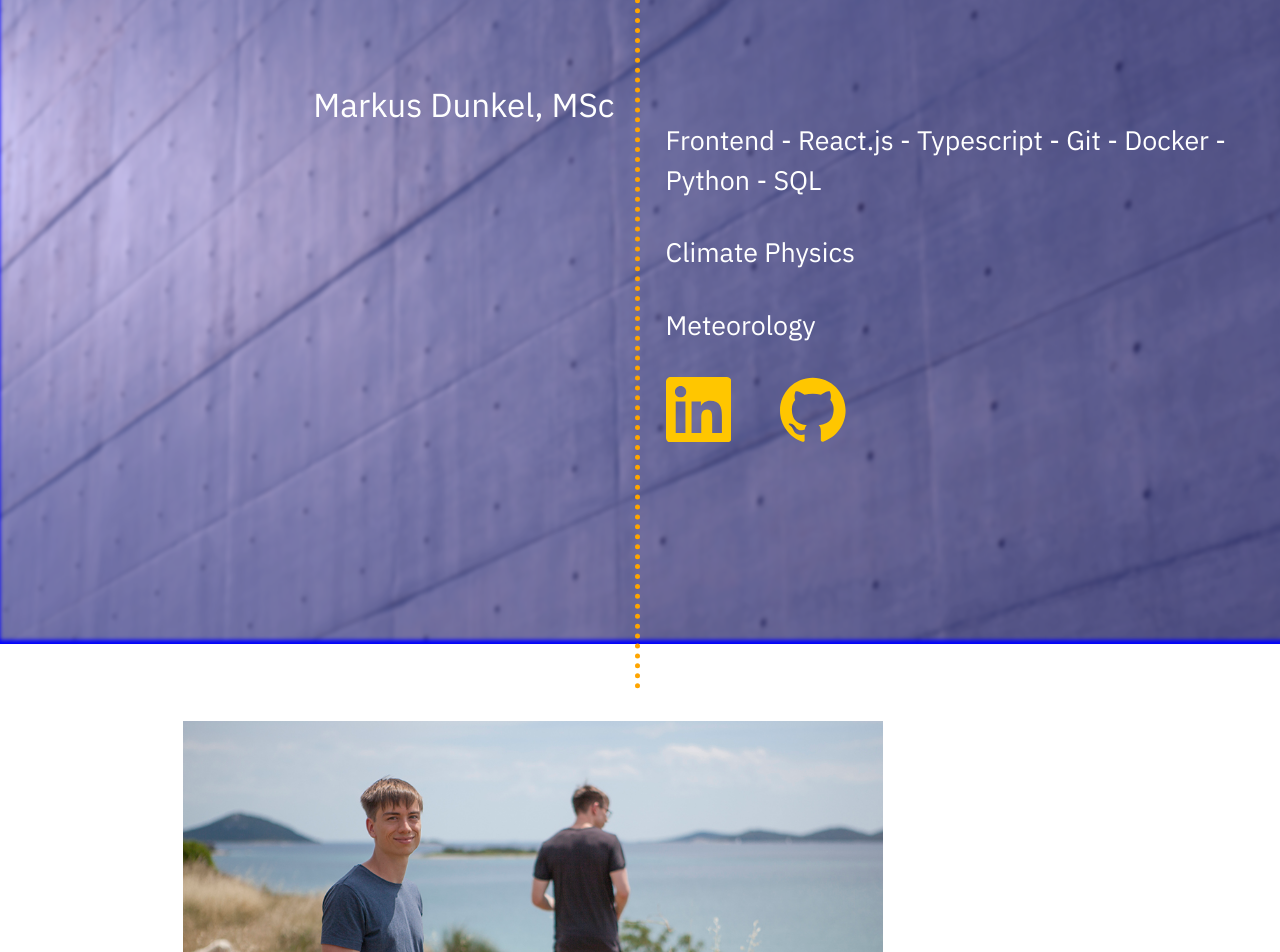
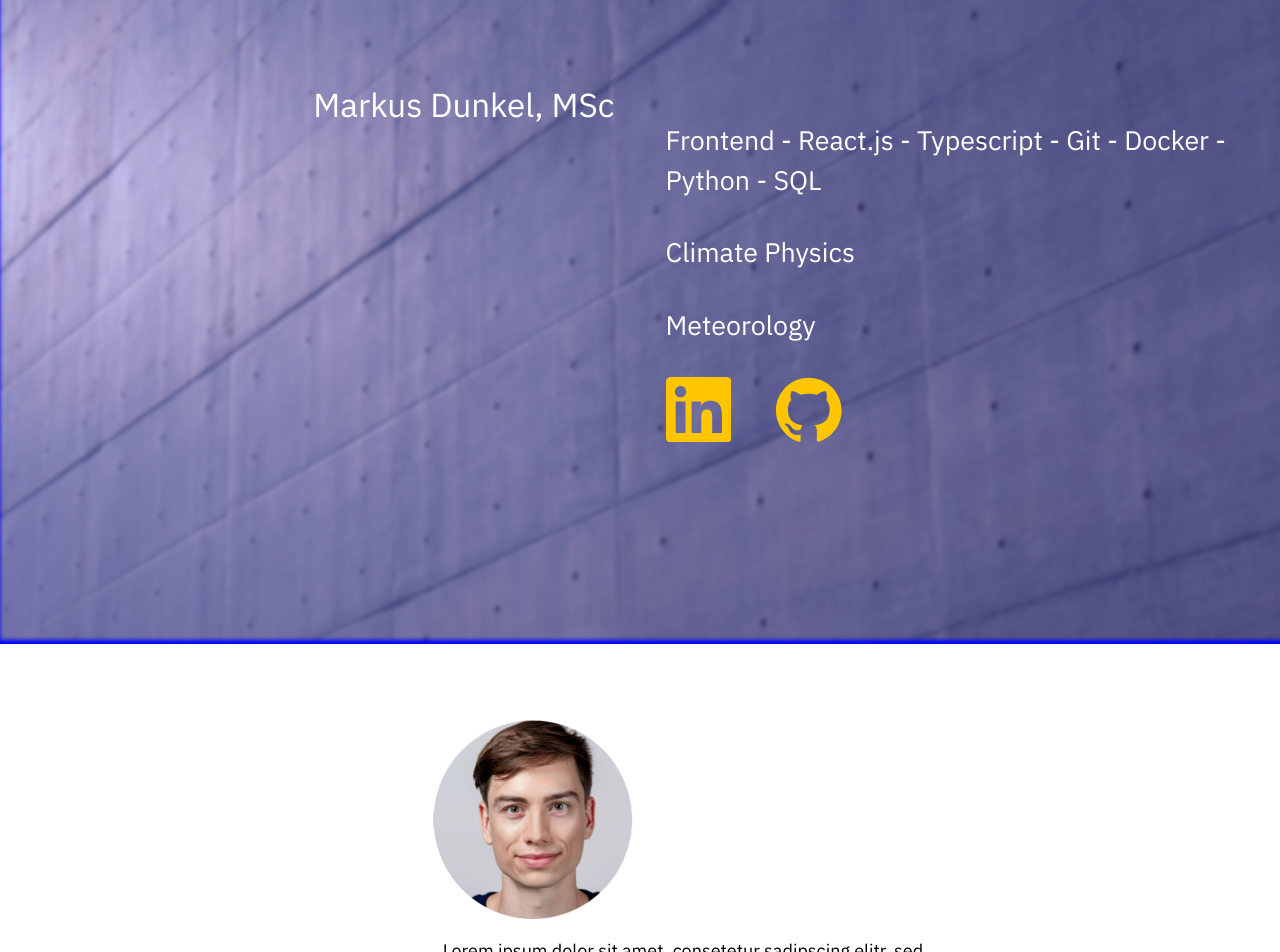
Before and after one commit to MarkusDunkel/personal_homepage, a React (Create React App) app: page / in a window 1280 px wide. Shown: the part 160-1112 px from the top of the page. Built offline with nearby package versions, Linux system fonts and the light colour scheme.

Commit message:
profile picture changed

```diff
--- a/src/App.tsx
+++ b/src/App.tsx
@@ -17,7 +17,8 @@ import ScrollToTop from './components/ScrollToTop';
 import SiteSection from './components/SiteSection';
 import TechLabel from './components/TechLabel';
 import { defaultTheme } from './components/theme';
-import profilePicture from './pictures/profilePicture.jpg';
+//import profilePicture from './pictures/profilePicture.jpg';
+import profPic from './pictures/profPic.png';
 // import background from './pictures/background.jpg';
 import background from './pictures/ha.png';
 
@@ -65,14 +66,18 @@ function App() {
         <SiteSection>
           <Grid container spacing={0}>
             <Grid item xs={12}>
-              <Box sx={{ borderTop: 1, height: '0' }}></Box>
+              <Box sx={{ height: '0' }}></Box>
             </Grid>
             <Grid item xs={6} md={6}>
-              <Box sx={{ position: 'relative', borderRight: 'calc(3px + .2vw) dotted orange', height: '100vh' }}></Box>
-              <Box sx={{ position: 'absolute', maxWidth: '48%', border: '0px solid orange', top: '30vh', right: '52%' }}>
+              <Box sx={{
+                position: 'relative',
+                zIndex: '10',
+                height: '100vh'
+              }}></Box>
+              <Box sx={{ position: 'absolute', maxWidth: '44%', border: '0px solid orange', top: '30vh', right: '52%' }}>
                 <Box sx={{ textAlign: 'right', color: 'white', border: '0px solid orange' }}><Typography sx={{ fontSize: 'calc(14px + 1.5vw)' }}>Markus Dunkel, MSc</Typography></Box>
               </Box>
-              <Box sx={{ position: 'absolute', maxWidth: '48%', border: '0px solid orange', top: '35vh', left: '52%', color: 'white' }}>
+              <Box sx={{ position: 'absolute', maxWidth: '44%', border: '0px solid orange', top: '35vh', left: '52%', color: 'white' }}>
                 <Box sx={{ textAlign: 'left' }}>
                   <Typography sx={{ fontSize: 'calc(14px + 1vw)' }}>Frontend - React.js - Typescript - Git - Docker - Python - SQL</Typography>
                   <Typography sx={{ fontSize: 'calc(14px + 1vw)', mt: '4vh' }}>Climate Physics</Typography>
@@ -97,7 +102,8 @@ function App() {
         <SiteSection>
           <Grid container spacing={0}>
             <Grid item xs={12} md={10}>
-              <Box sx={{ border: '0px solid orange' }}><img src={profilePicture} alt="profilePicture" style={{ width: '80%', maxWidth: '700px', }} /></Box>
+              {/* <Box sx={{ border: '0px solid orange' }}><img src={profilePicture} alt="profilePicture" style={{ width: '80%', maxWidth: '700px', }} /></Box> */}
+              <Box sx={{ border: '0px solid orange' }}><img src={profPic} alt="profPic" style={{ maxWidth: '700px', }} /></Box>
             </Grid>
             <Grid item xs={0} md={4}>
               <Box sx={{ border: '0px solid orange' }}>
```
Also changed, not shown: src/pictures/profPic.png (added).
